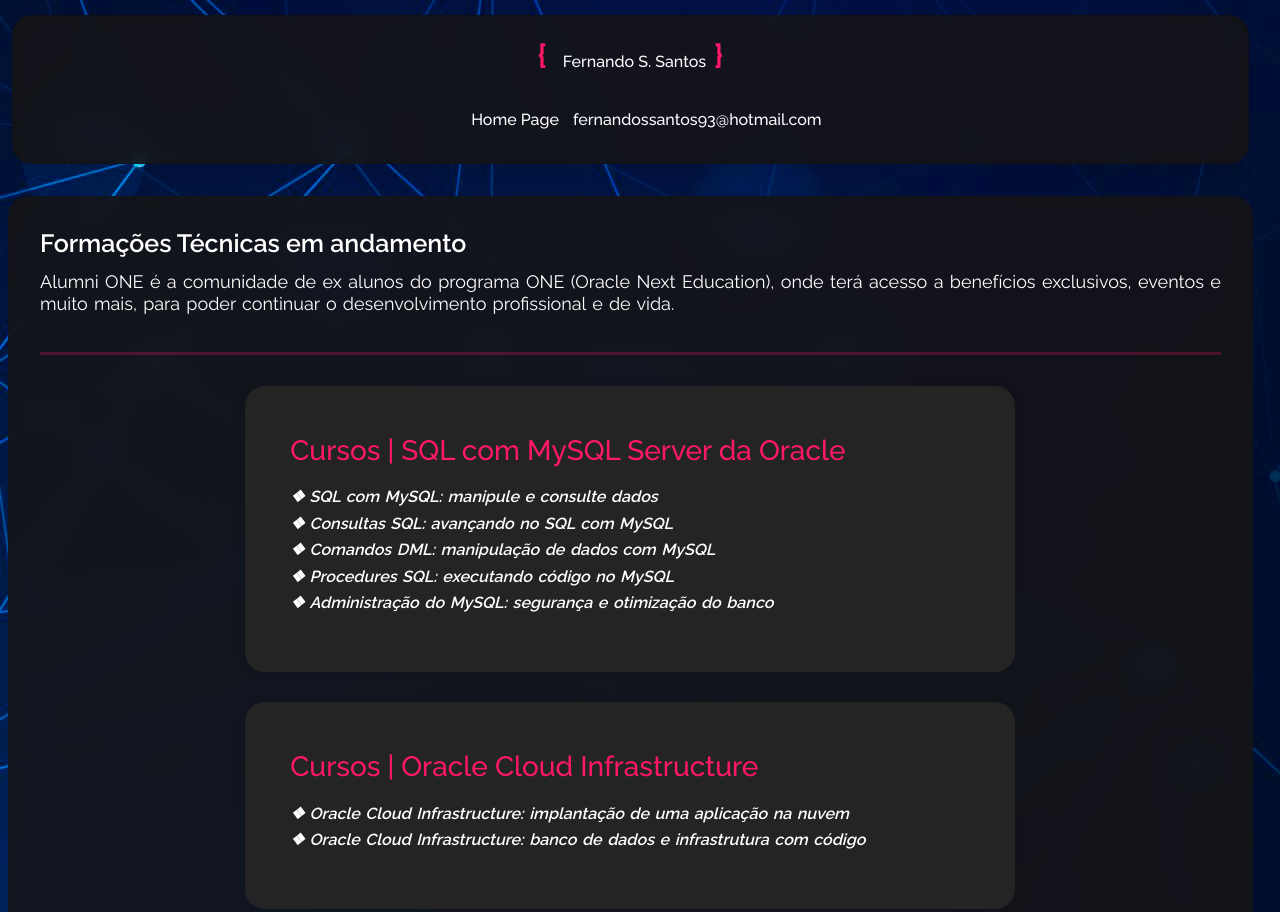
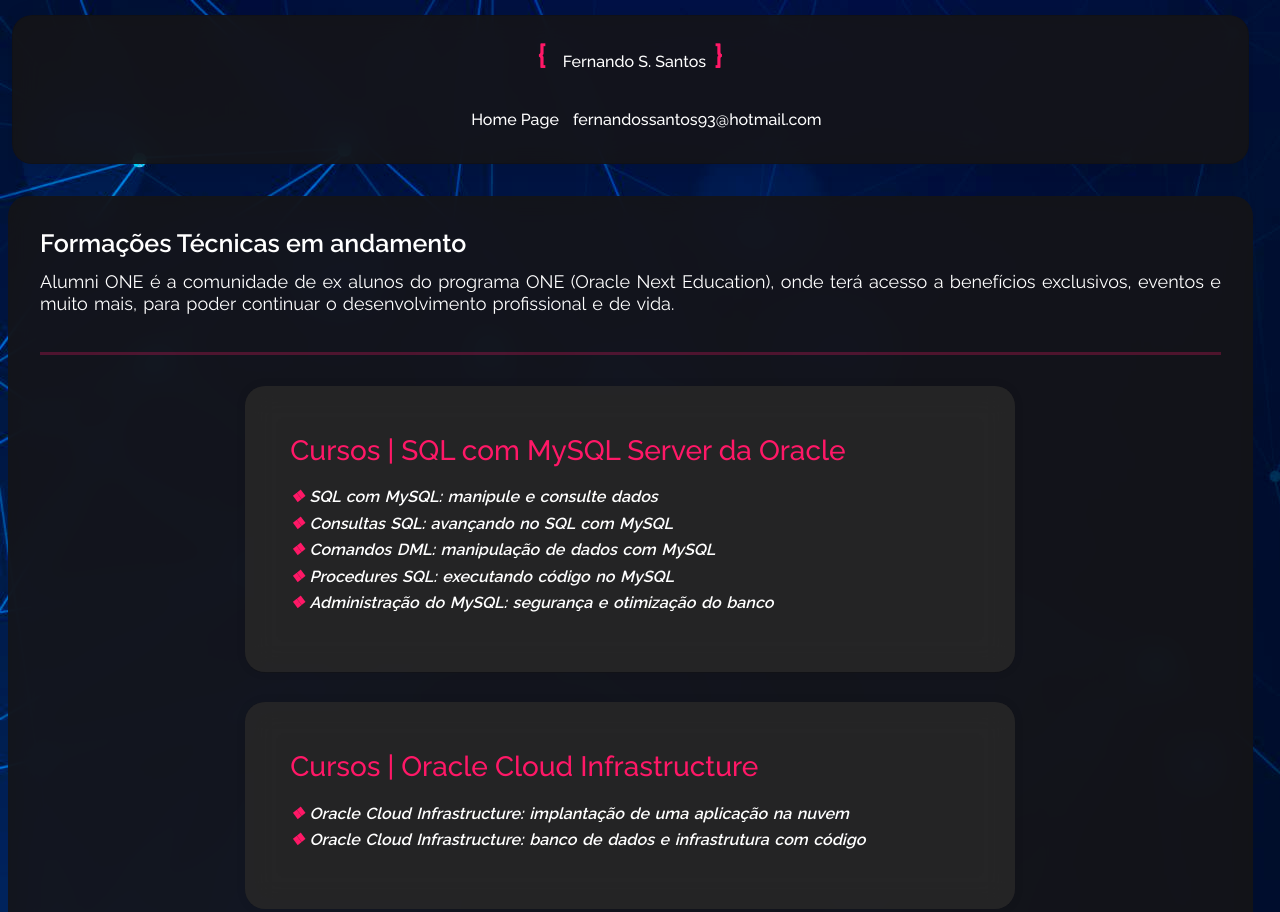
Before and after one commit to Fernando-S-Santos/Portfolio_Fernando_S_Santos, a plain HTML site: page screens/course-alura-AlumniONE.html in a window 1280 px wide. Shown: the top 912 px of the page. Drawn offline with nearby package versions, Linux system fonts and the light colour scheme; files whose address does not match are found by name.

Commit message:
ajustes no html principal e css de pages

```diff
--- a/assets/css/css-pages-screens/formations-description.css
+++ b/assets/css/css-pages-screens/formations-description.css
@@ -72,6 +72,7 @@
     content: "\2756";
     display: inline-block;
     margin-right: 5px;
+    color: #ff1867;
 }
 
 @media screen and (max-width: 768px) {
```
Also changed, not shown: index.html (+2 -2 lines).
